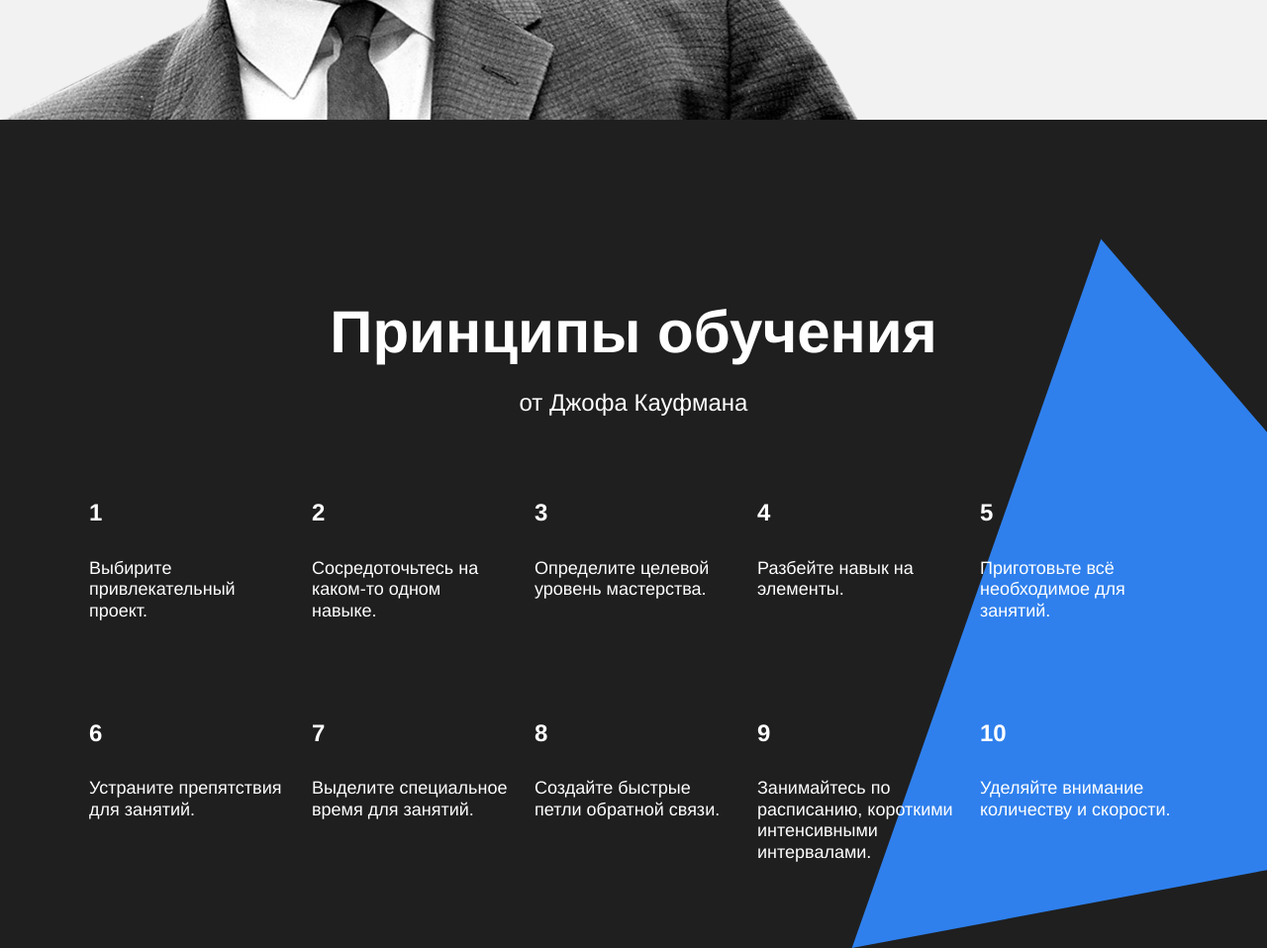
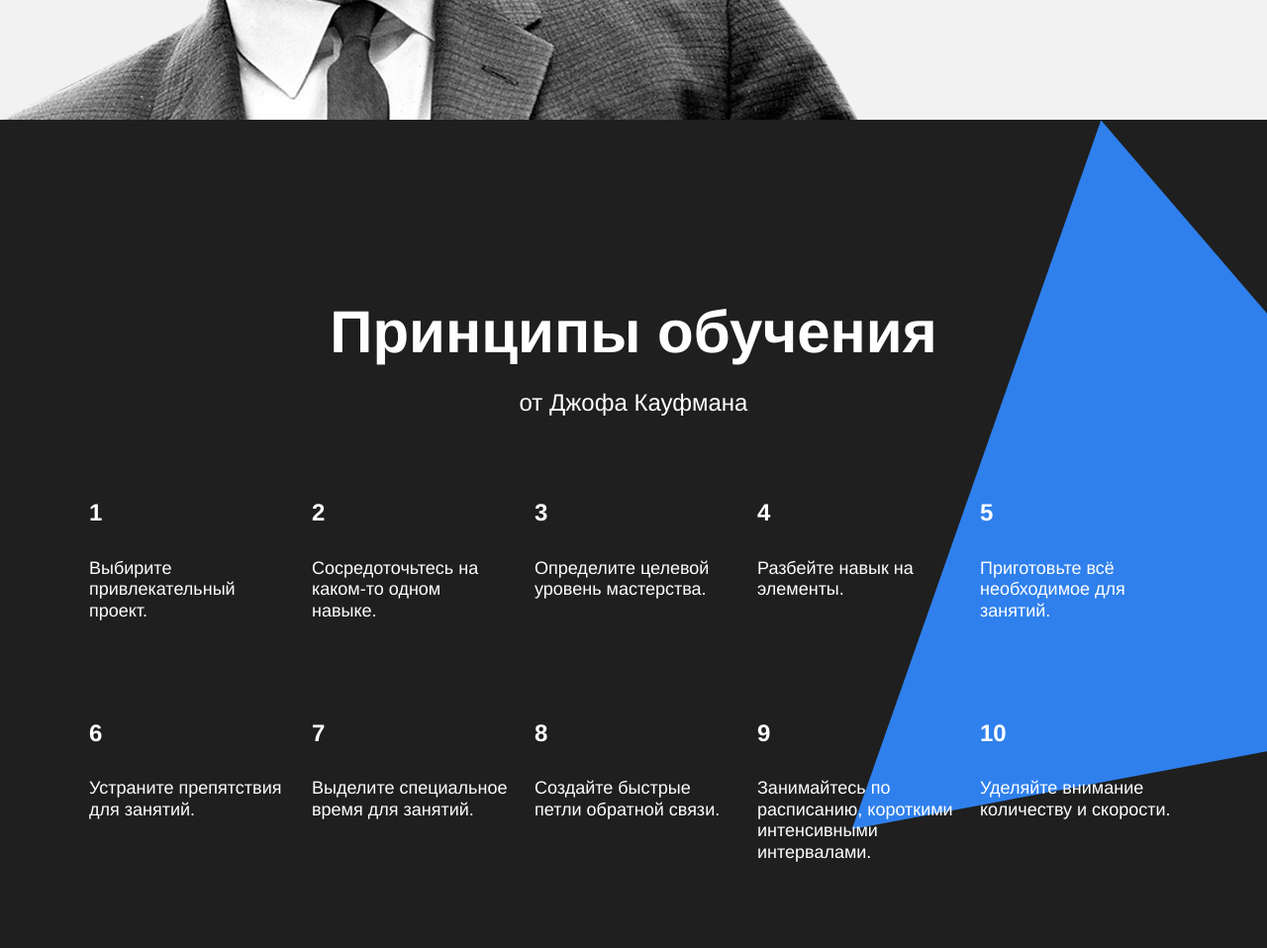
Before and after one commit to Makacuh/how-to-learn, a plain HTML site: page index.html in a window 1280 px wide. Shown: the part 2980-3938 px from the top of the page at 99% size. Drawn offline with Linux system fonts and the light colour scheme.

Commit message:
Сам себе ревтюер 5

```diff
--- a/styles/style.css
+++ b/styles/style.css
@@ -222,10 +222,10 @@ min-width:784px;
 .kaufman__triangle{
   position:absolute;
   right: -210px;
-  top: 120px;
+  top: 0px;
   background-image: url(/images/kaufman-triangle.svg);
   width: 877px;
-  height: 877px;
+  min-height: 877px;
 }
 
 
```
